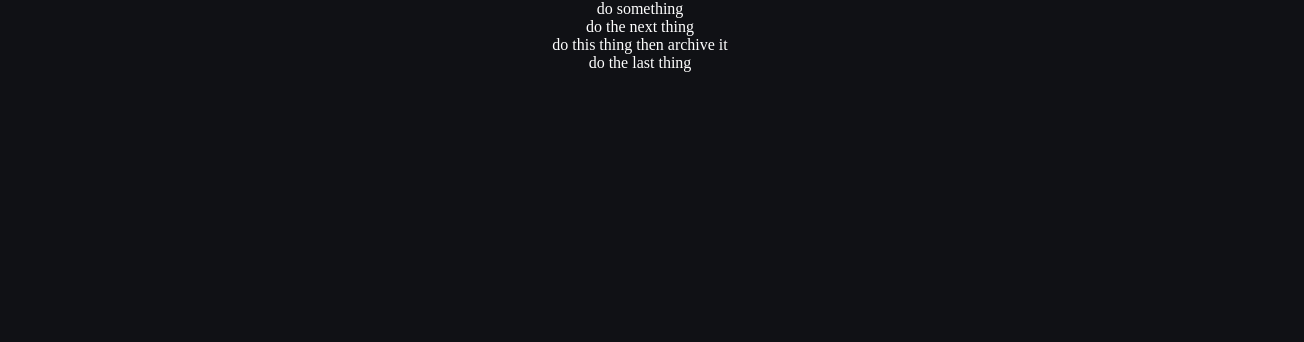
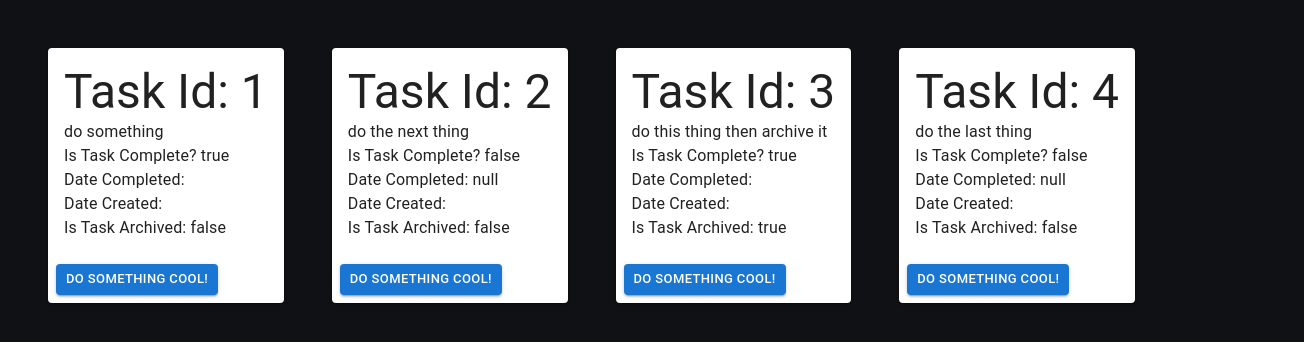
Before and after one commit to Hack-Weekly/mint-panda-todo-app, a React (Vite) app in the folder client/: page / in a window 1280 px wide. Shown: the top 342 px of the page, 1304 px wide, since content can reach past the window. Built offline with nearby package versions, Linux system fonts and the light colour scheme; the HTML template or start-up script is replaced by a standard one.

Commit message:
Add MUI and restyle/refactor task list + add task component

```diff
--- a/client/package.json
+++ b/client/package.json
@@ -9,6 +9,10 @@
     "preview": "vite preview"
   },
   "dependencies": {
+    "@emotion/react": "^11.10.6",
+    "@emotion/styled": "^11.10.6",
+    "@mui/icons-material": "^5.11.11",
+    "@mui/material": "^5.11.12",
     "react": "^18.2.0",
     "react-dom": "^18.2.0"
   },
--- /dev/null
+++ b/client/src/components/Task.jsx
@@ -0,0 +1,48 @@
+import React from 'react'
+import {
+  Box,
+  Button,
+  Card,
+  CardActions,
+  CardContent,
+  Typography
+} from '@mui/material'
+
+// Documentation on Material UI Card: https://mui.com/material-ui/react-card/
+function Task ({ task }) {
+  const { id, text, isComplete, createdDate, completedDate, isArchived } = task
+
+  return (
+    <Box>
+      <Card key={id} sx={{ m: 3 }}>
+        <CardContent>
+          <Typography variant='h3'>
+            {`Task Id: ${id}`}
+          </Typography>
+          <Typography>
+            {text}
+          </Typography>
+          <Typography>
+            {`Is Task Complete? ${isComplete}`}
+          </Typography>
+          <Typography>
+            {`Date Completed: ${completedDate}`}
+          </Typography>
+          <Typography>
+            {`Date Created: ${createdDate}`}
+          </Typography>
+          <Typography>
+            {`Is Task Archived: ${isArchived}`}
+          </Typography>
+        </CardContent>
+        <CardActions>
+          <Button variant='contained' size='small'>
+            Do Something Cool!
+          </Button>
+        </CardActions>
+      </Card>
+    </Box>
+  )
+}
+
+export default Task
--- a/client/src/components/TaskList.jsx
+++ b/client/src/components/TaskList.jsx
@@ -1,17 +1,13 @@
+import { Grid } from '@mui/material'
 import React from 'react'
+import Task from './Task'
 
-function TaskList({tasks}) {
-    const taskItems = tasks.map(task =>
-        <div key={task.id}>{task.text}</div>
-    )
-
-    const style = {display: 'flex', flexDirection:'column', alignItems: 'center', justifyContent: 'center'}
-
-    return (
-        <ul style={style}>
-            {taskItems}
-        </ul>
-    )
+function TaskList ({ tasks }) {
+  return (
+    <Grid container spacing={3} xs={12} sx={{m: 3}}>
+      {tasks.map(task => <Task key={task.id} task={task} />)}
+    </Grid>
+  )
 }
 
-export default TaskList;
+export default TaskList
```
Also changed, not shown: 1 other file (tests, documents, lock files or other folders).
